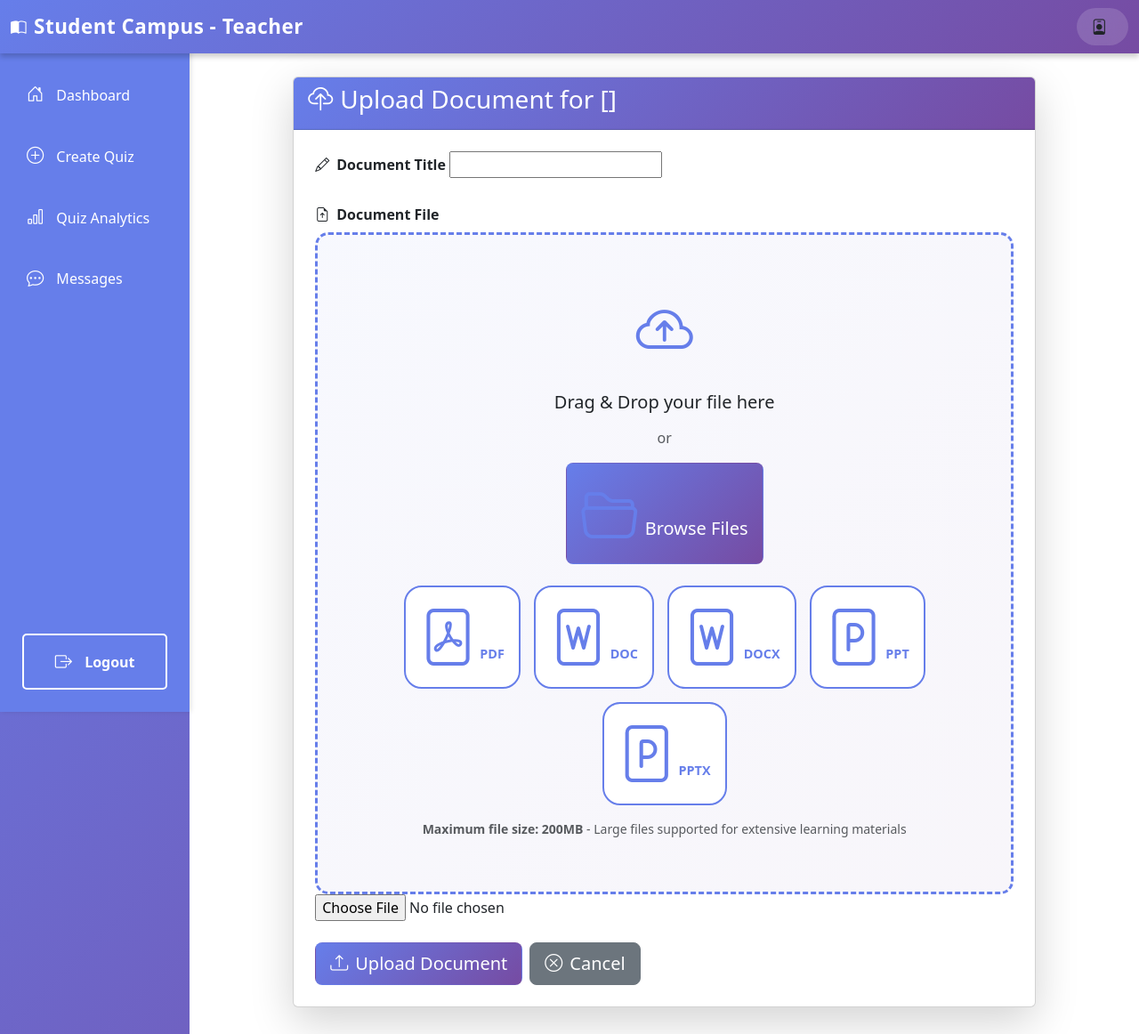
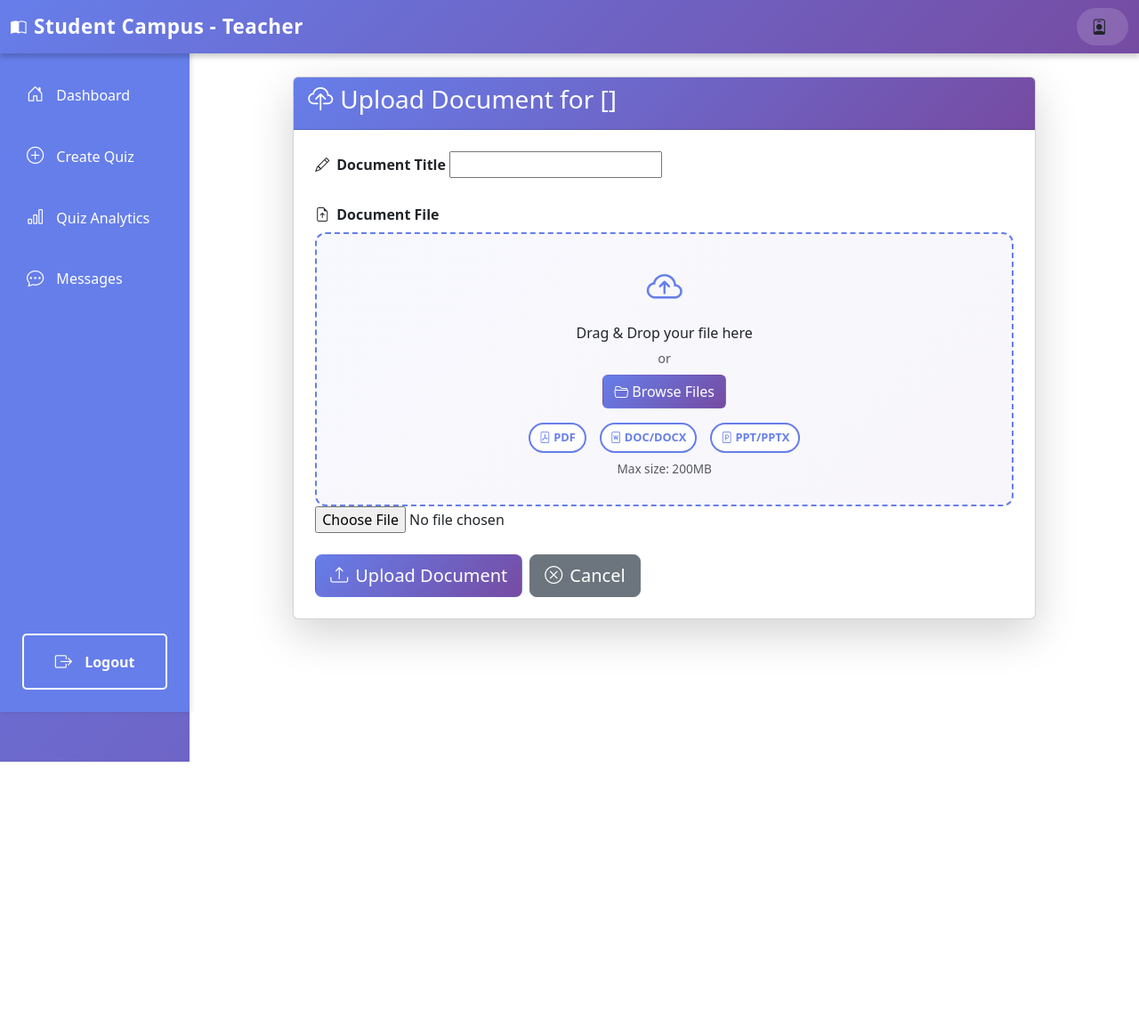
Before and after one commit to Roshan0909/LangChain-PDF-Processor, a Django app: template templates/teachers/upload_pdf.html in a window 1280 px wide. Shown: the whole page at 89% size. After the commit the page ends 856 px from the top, so only its background shows below. Run offline with Django 5.2, Linux system fonts and the light colour scheme; the template is opened without the code that fills it: most values are stand-ins (such as "Sample title", 1, 10 or a date in 2020); form fields are guessed from the names that the template uses.

Commit message:
Refactor upload PDF drag-and-drop area styles for improved UI/UX

```diff
--- a/templates/teachers/upload_pdf.html
+++ b/templates/teachers/upload_pdf.html
@@ -5,14 +5,14 @@
 {% block teacher_content %}
 <style>
     .drag-drop-area {
-        border: 3px dashed #667eea;
-        border-radius: 15px;
-        padding: 60px 20px;
+        border: 2px dashed #667eea;
+        border-radius: 12px;
+        padding: 30px 20px;
         text-align: center;
         background: linear-gradient(135deg, rgba(102, 126, 234, 0.05) 0%, rgba(118, 75, 162, 0.05) 100%);
         transition: all 0.3s ease;
         cursor: pointer;
-        min-height: 250px;
+        min-height: 180px;
         display: flex;
         flex-direction: column;
         justify-content: center;
@@ -28,10 +28,10 @@
         background: rgba(40, 167, 69, 0.1);
         border-width: 4px;
     }
-    .drag-drop-area i {
-        font-size: 4rem;
+    .drag-drop-area i.bi-cloud-arrow-up {
+        font-size: 2.5rem;
         color: #667eea;
-        margin-bottom: 20px;
+        margin-bottom: 12px;
     }
     .file-info {
         display: none;
@@ -89,19 +89,17 @@
 
                         <div class="drag-drop-area" id="dragDropArea">
                             <i class="bi bi-cloud-arrow-up"></i>
-                            <h5 class="mb-3">Drag & Drop your file here</h5>
-                            <p class="text-muted mb-3">or</p>
-                            <button type="button" class="btn btn-lg" style="background: linear-gradient(135deg, #667eea 0%, #764ba2 100%); color: white;" onclick="document.getElementById('id_pdf_file').click()">
-                                <i class="bi bi-folder2-open me-2"></i>Browse Files
+                            <h6 class="mb-2">Drag & Drop your file here</h6>
+                            <p class="text-muted mb-2" style="font-size: 0.9rem;">or</p>
+                            <button type="button" class="btn" style="background: linear-gradient(135deg, #667eea 0%, #764ba2 100%); color: white;" onclick="document.getElementById('id_pdf_file').click()">
+                                <i class="bi bi-folder2-open me-1"></i>Browse Files
                             </button>
-                            <div class="supported-formats mt-4">
-                                <span class="format-badge"><i class="bi bi-file-pdf"></i> PDF</span>
-                                <span class="format-badge"><i class="bi bi-file-word"></i> DOC</span>
-                                <span class="format-badge"><i class="bi bi-file-word"></i> DOCX</span>
-                                <span class="format-badge"><i class="bi bi-file-ppt"></i> PPT</span>
-                                <span class="format-badge"><i class="bi bi-file-ppt"></i> PPTX</span>
+                            <div class="supported-formats mt-3">
+                                <span class="format-badge" style="font-size: 0.8rem; padding: 5px 10px;"><i class="bi bi-file-pdf"></i> PDF</span>
+                                <span class="format-badge" style="font-size: 0.8rem; padding: 5px 10px;"><i class="bi bi-file-word"></i> DOC/DOCX</span>
+                                <span class="format-badge" style="font-size: 0.8rem; padding: 5px 10px;"><i class="bi bi-file-ppt"></i> PPT/PPTX</span>
                             </div>
-                            <small class="text-muted mt-3 d-block"><strong>Maximum file size: 200MB</strong> - Large files supported for extensive learning materials</small>
+                            <small class="text-muted mt-2 d-block" style="font-size: 0.85rem;">Max size: 200MB</small>
                         </div>
 
                         {{ form.pdf_file }}
```
